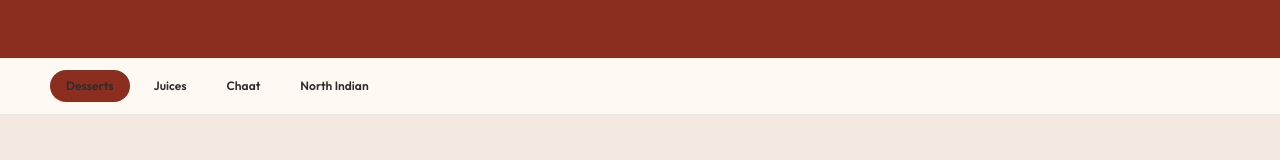
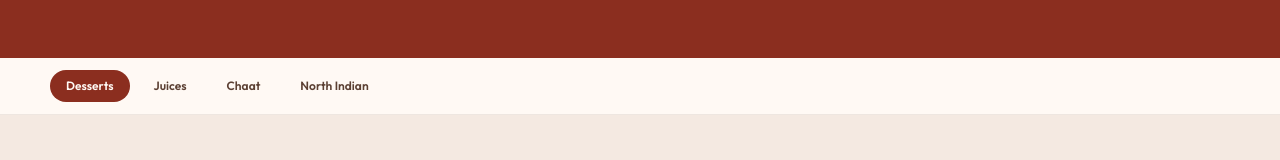
Before and after one commit to mdmoin7/nouratable, a Next.js app: page /menu in a window 1280 px wide. Shown: the part 365-525 px from the top of the page. Built offline with nearby package versions, Linux system fonts and the light colour scheme.

Commit message:
fix: enforce menu category contrast

```diff
--- a/components/menu-category-nav.tsx
+++ b/components/menu-category-nav.tsx
@@ -44,9 +44,7 @@ export function MenuCategoryNav() {
               href={`#${sectionId(category)}`}
               aria-current={isActive ? "page" : undefined}
               className={`whitespace-nowrap rounded-full px-4 py-2 text-xs font-semibold transition-colors ${
-                isActive
-                  ? "bg-[#8b2e1f] text-white"
-                  : "text-[#5c4033]/70 hover:bg-[#ebdcc8]"
+                isActive ? "menu-category-active" : "menu-category-link"
               }`}
             >
               {category}
```
